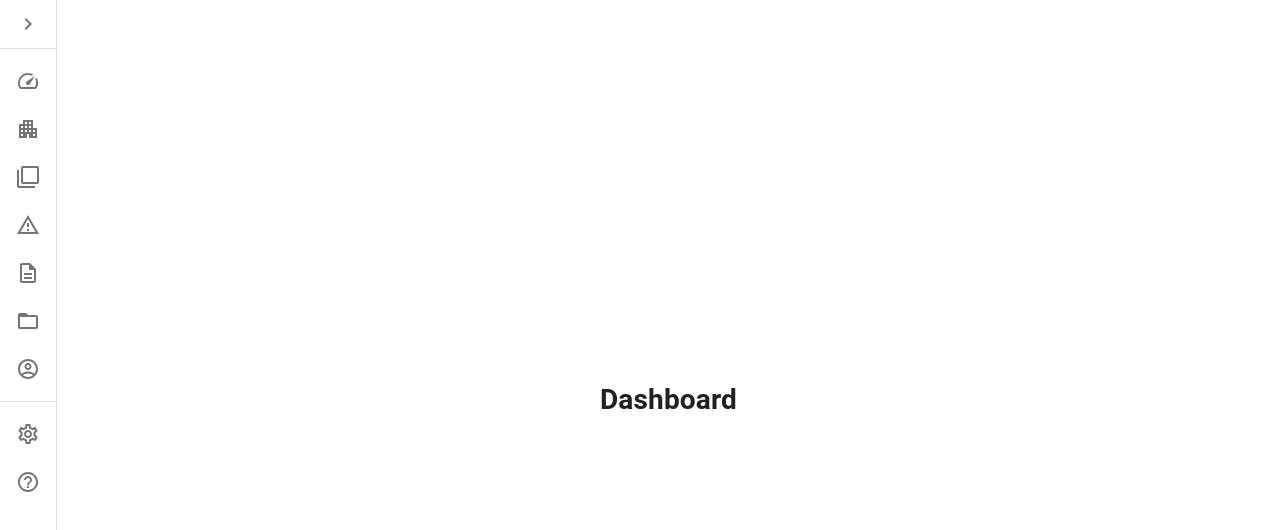
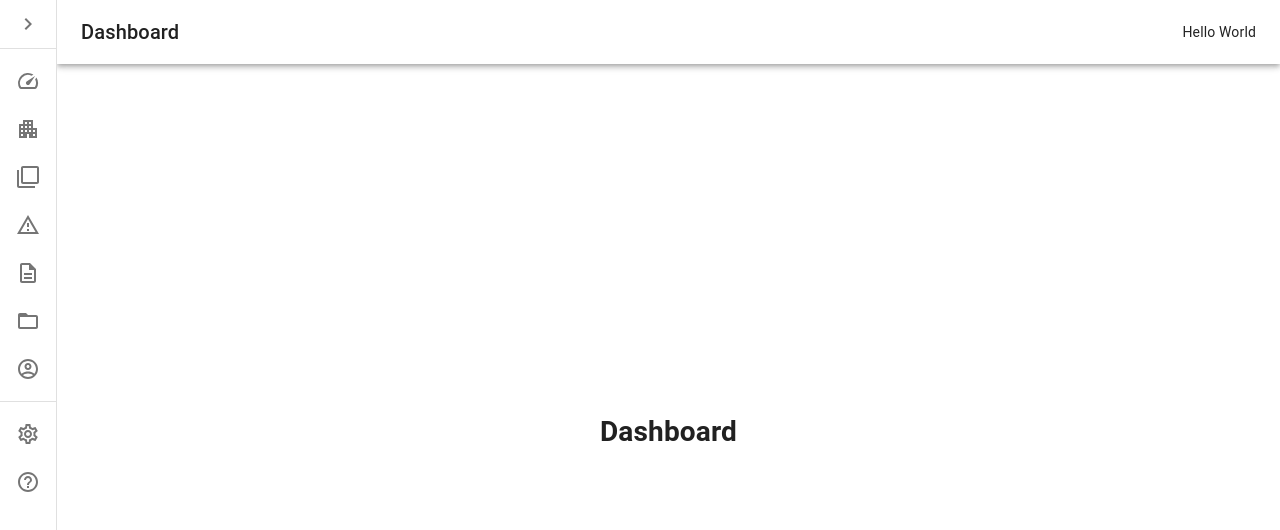
Before and after one commit to michaeljfuller/ingrid, a Next.js app: page / in a window 1280 px wide. Shown: the top 530 px of the page. Built offline with nearby package versions, Linux system fonts and the light colour scheme.

Commit message:
Add PageHeader component

```diff
--- /dev/null
+++ b/components/pages/PageHeader.tsx
@@ -0,0 +1,29 @@
+import {PropsWithChildren} from "react";
+import AppBar from "@material-ui/core/AppBar";
+import Toolbar from "@material-ui/core/Toolbar";
+import Typography from "@material-ui/core/Typography";
+import { makeStyles } from '@material-ui/core/styles';
+
+export interface PageHeaderProps {
+    title: string;
+}
+export function PageHeader(props: PropsWithChildren<PageHeaderProps>) {
+    const classes = useStyles();
+    return <AppBar position="static" className={classes.appBar}>
+        <Toolbar>
+            <Typography variant="h6" className={classes.title}>{props.title}</Typography>
+            {props.children}
+        </Toolbar>
+    </AppBar>;
+}
+export default PageHeader;
+
+const useStyles = makeStyles(theme => ({
+    appBar: {
+        color: theme.palette.text.primary,
+        backgroundColor: theme.palette.background.default,
+    },
+    title: {
+        flexGrow: 1, // Push everything right
+    },
+}));
--- a/pages/index.tsx
+++ b/pages/index.tsx
@@ -3,6 +3,7 @@ import Head from 'next/head'
 import UseLayout from "../decorators/pages/UseLayout";
 import styles from '../styles/Page.module.css'
 import Dashboard from "../components/screens/Dashboard";
+import PageHeader from "../components/pages/PageHeader";
 
 @UseLayout()
 export default class DashboardPage extends React.PureComponent {
@@ -15,6 +16,12 @@ export default class DashboardPage extends React.PureComponent {
                 <link rel="icon" href="/favicon.ico"/>
             </Head>
 
+            <header className={styles.header}>
+                <PageHeader title="Dashboard">
+                    Hello World
+                </PageHeader>
+            </header>
+
             <main className={styles.main}>
                 <Dashboard />
             </main>
--- a/styles/Page.module.css
+++ b/styles/Page.module.css
@@ -1,11 +1,14 @@
 .container {
   min-height: 100vh;
-  padding: 0 0.5rem;
   display: flex;
   flex-direction: column;
   justify-content: center;
   align-items: center;
   height: 100vh;
+}
+
+.header {
+  width: 100%
 }
 
 .main {
```
